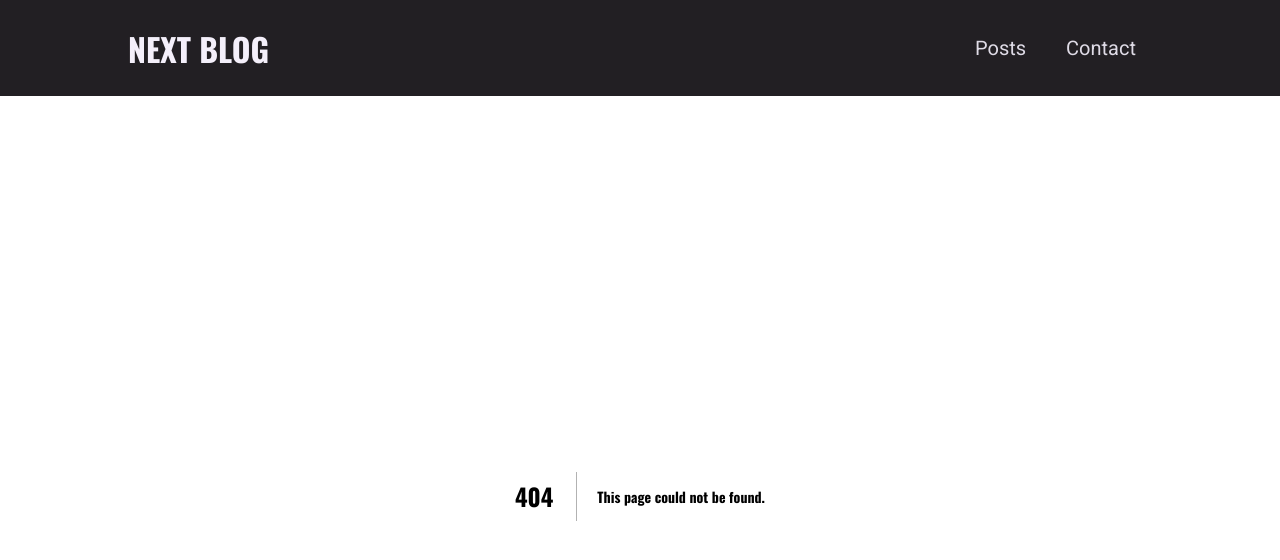
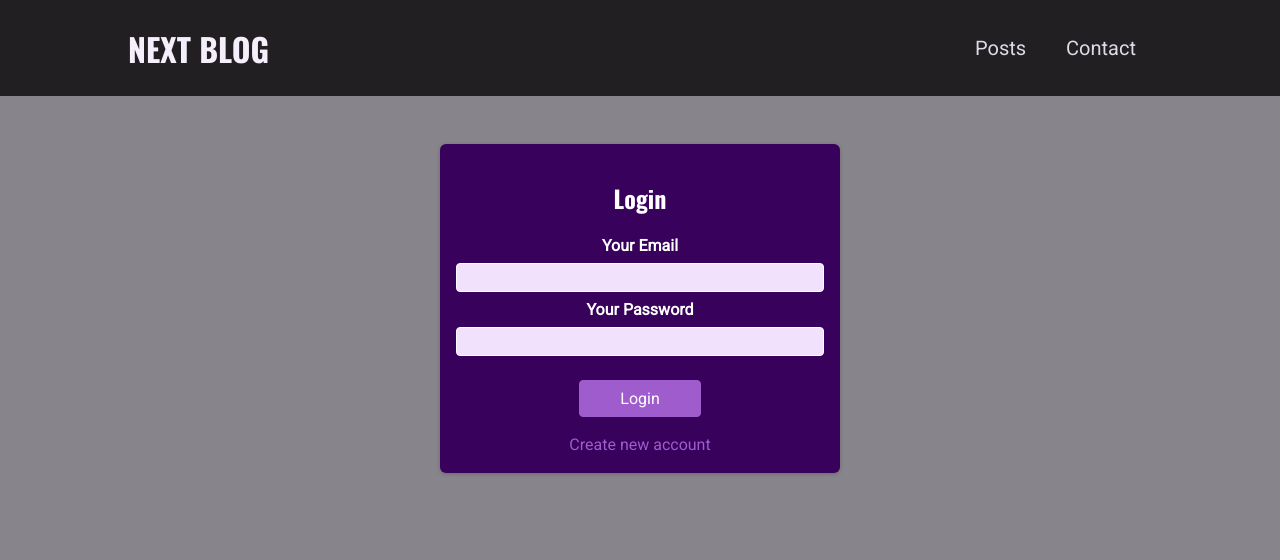
Before and after one commit to Aninok92/post-complete-app-full-blog, a Next.js app: page /auth in a window 1280 px wide. Before the commit this address had no page. Shown: the top 560 px of the page. Built offline with nearby package versions, Linux system fonts and the light colour scheme.

Commit message:
add auth-form, profile-form and user-profile component . Add a user signup API route

```diff
--- /dev/null
+++ b/components/auth/auth-form.js
@@ -0,0 +1,38 @@
+import { useState } from 'react';
+import classes from './auth-form.module.css';
+
+function AuthForm() {
+  const [isLogin, setIsLogin] = useState(true);
+
+  function switchAuthModeHandler() {
+    setIsLogin((prevState) => !prevState);
+  }
+
+  return (
+    <section className={classes.auth}>
+      <h1>{isLogin ? 'Login' : 'Sign Up'}</h1>
+      <form>
+        <div className={classes.control}>
+          <label htmlFor='email'>Your Email</label>
+          <input type='email' id='email' required />
+        </div>
+        <div className={classes.control}>
+          <label htmlFor='password'>Your Password</label>
+          <input type='password' id='password' required />
+        </div>
+        <div className={classes.actions}>
+          <button>{isLogin ? 'Login' : 'Create Account'}</button>
+          <button
+            type='button'
+            className={classes.toggle}
+            onClick={switchAuthModeHandler}
+          >
+            {isLogin ? 'Create new account' : 'Login with existing account'}
+          </button>
+        </div>
+      </form>
+    </section>
+  );
+}
+
+export default AuthForm;
--- /dev/null
+++ b/components/auth/auth-form.module.css
@@ -0,0 +1,72 @@
+.auth {
+    margin: 3rem auto;
+    width: 95%;
+    max-width: 25rem;
+    border-radius: 6px;
+    background-color: #38015c;
+    box-shadow: 0 1px 4px rgba(0, 0, 0, 0.2);
+    padding: 1rem;
+    text-align: center;
+  }
+
+  .auth h1 {
+    text-align: center;
+    color: white;
+  }
+
+  .control {
+    margin-bottom: 0.5rem;
+  }
+
+  .control label {
+    display: block;
+    color: white;
+    font-weight: bold;
+    margin-bottom: 0.5rem;
+  }
+
+  .control input {
+    font: inherit;
+    background-color: #f1e1fc;
+    color: #38015c;
+    border-radius: 4px;
+    border: 1px solid white;
+    width: 100%;
+    text-align: left;
+    padding: 0.25rem;
+  }
+
+  .actions {
+    margin-top: 1.5rem;
+    display: flex;
+    flex-direction: column;
+    align-items: center;
+  }
+
+  .actions button {
+    cursor: pointer;
+    font: inherit;
+    color: white;
+    background-color: #9f5ccc;
+    border: 1px solid #9f5ccc;
+    border-radius: 4px;
+    padding: 0.5rem 2.5rem;
+  }
+
+  .actions button:hover {
+    background-color: #873abb;
+    border-color: #873abb;
+  }
+
+  .actions .toggle {
+    margin-top: 1rem;
+    background-color: transparent;
+    color: #9f5ccc;
+    border: none;
+    padding: 0.15rem 1.5rem;
+  }
+
+  .actions .toggle:hover {
+    background-color: transparent;
+    color: #ae82cc;
+  }
--- /dev/null
+++ b/components/profile/profile-form.module.css
@@ -0,0 +1,45 @@
+.form {
+    width: 95%;
+    max-width: 25rem;
+    margin: 2rem auto;
+  }
+
+  .control {
+    margin-bottom: 0.5rem;
+  }
+
+  .control label {
+    font-weight: bold;
+    margin-bottom: 0.5rem;
+    color: #353336;
+    display: block;
+  }
+
+  .control input {
+    display: block;
+    font: inherit;
+    width: 100%;
+    border-radius: 4px;
+    border: 1px solid #38015c;
+    padding: 0.25rem;
+    background-color: #f7f0fa;
+  }
+
+  .action {
+    margin-top: 1.5rem;
+  }
+
+  .action button {
+    font: inherit;
+    cursor: pointer;
+    padding: 0.5rem 1.5rem;
+    border-radius: 4px;
+    background-color: #38015c;
+    color: white;
+    border: 1px solid #38015c;
+  }
+
+  .action button:hover {
+    background-color: #540d83;
+    border-color: #540d83;
+  }
--- /dev/null
+++ b/lib/auth.js
@@ -0,0 +1,6 @@
+import { hash } from 'bcryptjs'
+
+export async function hashPassword(password) {
+    const hashPassedword = await hash(password, 12)
+    return hashPassedword
+}
--- /dev/null
+++ b/pages/auth.js
@@ -0,0 +1,7 @@
+import AuthForm from '../components/auth/auth-form';
+
+function AuthPage() {
+  return <AuthForm />;
+}
+
+export default AuthPage;
```
Also changed, not shown: components/profile/profile-form.js (added, +21 -0 lines), components/profile/user-profile.js (added, +15 -0 lines), components/profile/user-profile.module.css (added, +8 -0 lines), lib/db.js (added, +7 -0 lines), pages/api/auth/signup.js (added, +25 -0 lines), pages/profile.js (added, +7 -0 lines).
